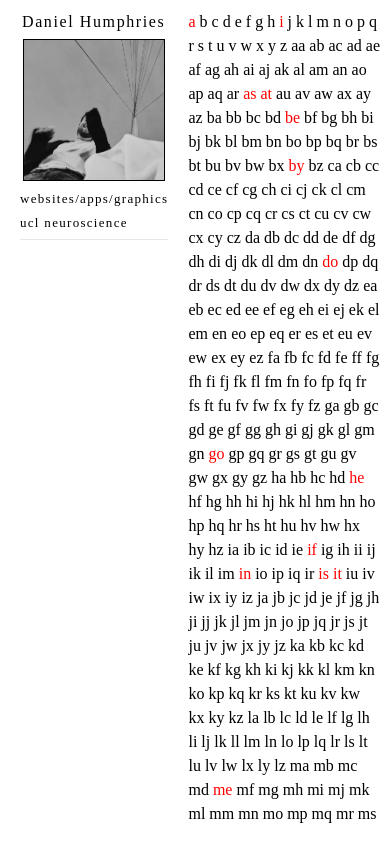
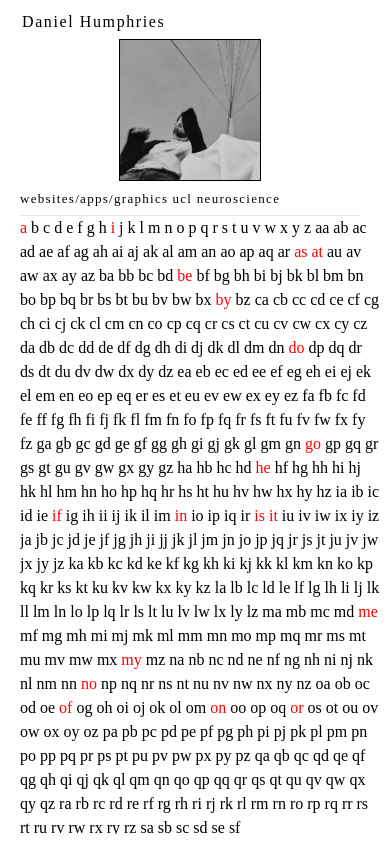
Before and after one commit to aufbau-io/NIELS, a SvelteKit app: page / in a window 390 px wide. Built offline with nearby package versions, Linux system fonts and the light colour scheme.

Commit message:
Revert "edit"
This reverts commit 4735d0475da79352316da289531b8217eafa4c3f.

```diff
--- a/src/routes/+page.svelte
+++ b/src/routes/+page.svelte
@@ -117,8 +117,9 @@
 
 	@media (max-width: 767px) {
 		main {
-			overflow: hidden;
+        flex-direction: column; /* Stack elements vertically on mobile */
     }
+
 		/* single column of text on mobile, scroll down rather than sideways */
 		.header {
 			padding-right: 20px;
```
Lines whose indentation alone changed are shown as unchanged.
